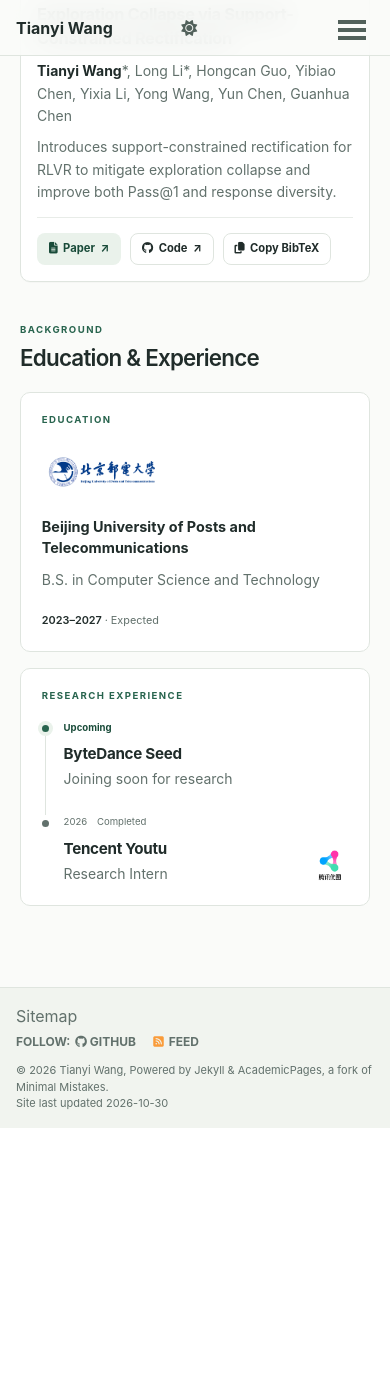
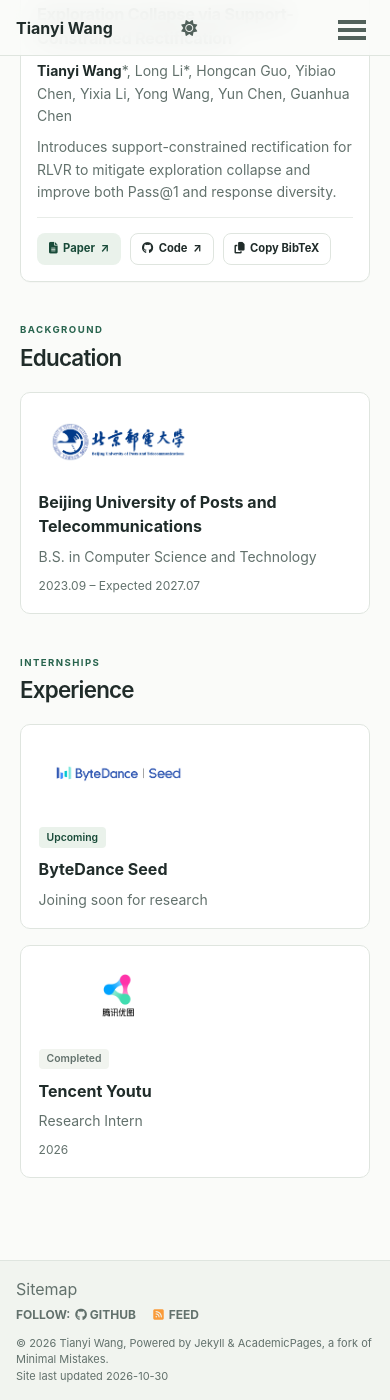
Before and after one commit to 1BIMU/Academic_CV, a Jekyll site: the page built from _pages/about.md, in a window 390 px wide and 1400 px high, scrolled down 2703 px. Built offline with Jekyll 4.4.1, drawn with Linux system fonts in a browser that asks for light colours; a script bundle is joined from its source files by our own code; library files that are not in the unit come from our copies; before the commit the page ends 3831 px from its top, so only the background shows below that.

Commit message:
Fix homepage education and internship layout with Seed logo

```diff
--- a/_pages/about.md
+++ b/_pages/about.md
@@ -57,36 +57,53 @@ redirect_from:
   </div>
 </section>
 
-<section class="academic-section" aria-labelledby="background-heading">
+<section class="academic-section" id="education" aria-labelledby="education-heading">
   <div class="academic-section__heading reveal" data-reveal>
     <div>
       <span class="section-kicker">Background</span>
-      <h2 id="background-heading">Education & Experience</h2>
+      <h2 id="education-heading">Education</h2>
     </div>
   </div>
-  <div class="background-grid">
-    <article class="education-card reveal" data-reveal id="education">
-      <span class="section-kicker">Education</span>
-      <img class="education-card__logo" src="/images/education/bupt.png" alt="BUPT logo" loading="lazy" />
+  <article class="background-entry reveal" data-reveal>
+    <div class="background-entry__image">
+      <img src="/images/education/bupt.png" alt="BUPT logo" loading="lazy" />
+    </div>
+    <div class="background-entry__content">
       <h3>Beijing University of Posts and Telecommunications</h3>
       <p>B.S. in Computer Science and Technology</p>
-      <span class="education-card__dates">2023–2027 <span>· Expected</span></span>
-    </article>
-    <div class="experience-panel reveal" data-reveal id="experience">
-      <h3 class="section-kicker">Research experience</h3>
-      <ol class="experience-list">
-        <li class="experience-item experience-item--upcoming">
-          <div class="experience-item__meta"><span class="experience-status">Upcoming</span></div>
-          <h4>ByteDance Seed</h4>
-          <p>Joining soon for research</p>
-        </li>
-        <li class="experience-item">
-          <div class="experience-item__meta"><time datetime="2026">2026</time><span>Completed</span></div>
-          <h4>Tencent Youtu</h4>
-          <p>Research Intern</p>
-          <img class="experience-item__logo" src="/images/Experience/youtu.png" alt="Tencent Youtu logo" loading="lazy" />
-        </li>
-      </ol>
+      <p class="background-entry__meta">2023.09 – Expected 2027.07</p>
+    </div>
+  </article>
+</section>
+
+<section class="academic-section" id="experience" aria-labelledby="experience-heading">
+  <div class="academic-section__heading reveal" data-reveal>
+    <div>
+      <span class="section-kicker">Internships</span>
+      <h2 id="experience-heading">Experience</h2>
     </div>
   </div>
+  <div class="background-list">
+    <article class="background-entry reveal" data-reveal>
+      <div class="background-entry__image">
+        <img src="/images/Experience/seed.jpg" alt="ByteDance Seed logo" loading="lazy" />
+      </div>
+      <div class="background-entry__content">
+        <span class="background-entry__status background-entry__status--upcoming">Upcoming</span>
+        <h3>ByteDance Seed</h3>
+        <p>Joining soon for research</p>
+      </div>
+    </article>
+    <article class="background-entry reveal" data-reveal>
+      <div class="background-entry__image">
+        <img src="/images/Experience/youtu.png" alt="Tencent Youtu logo" loading="lazy" />
+      </div>
+      <div class="background-entry__content">
+        <span class="background-entry__status">Completed</span>
+        <h3>Tencent Youtu</h3>
+        <p>Research Intern</p>
+        <p class="background-entry__meta">2026</p>
+      </div>
+    </article>
+  </div>
 </section>
--- a/_sass/layout/_home-profile.scss
+++ b/_sass/layout/_home-profile.scss
@@ -138,95 +138,84 @@
   background: currentColor;
 }
 
-.background-grid {
-  display: grid;
-  grid-template-columns: 1fr 1.15fr;
-  gap: 1rem;
-}
-
-.education-card, .experience-panel {
-  min-width: 0;
-  padding: 1.3rem;
-  border: 1px solid var(--global-border-color);
-  border-radius: 10px;
-  background: var(--academic-card);
-  scroll-margin-top: 6rem;
-}
-
-.education-card {
-  &__logo {
-    display: block;
-    width: 7.5rem;
-    height: 3.5rem;
-    margin: 1rem 0;
-    padding: 0.25rem;
-    border-radius: 4px;
-    background: #fff;
-    object-fit: contain;
+// Keep profile entries in normal flow so logos and text cannot overlap.
+.academic-home {
+  .background-list {
+    display: grid;
+    gap: 1rem;
   }
 
-  h3 { margin: 0 0 0.65rem; font-size: 0.9rem; line-height: 1.5; }
-  p { margin: 0 0 1rem; font-size: 0.75rem; color: var(--academic-subtle); }
-  &__dates { font-size: 0.68rem; font-weight: 600; }
-  &__dates span { color: var(--academic-subtle); font-weight: 400; }
-}
-
-.experience-list {
-  margin: 1.2rem 0 0 0.2rem;
-  padding: 0;
-  list-style: none;
-}
-
-.experience-item {
-  position: relative;
-  margin: 0;
-  padding: 0 0 1.6rem 1.1rem;
-  border-left: 1px solid var(--global-border-color);
-
-  &::before {
-    position: absolute;
-    top: 0.3rem;
-    left: -4px;
-    width: 7px;
-    height: 7px;
-    border-radius: 50%;
-    background: var(--academic-subtle);
-    content: "";
+  .background-entry {
+    display: grid;
+    grid-template-columns: 10rem minmax(0, 1fr);
+    gap: 1.5rem;
+    align-items: center;
+    min-width: 0;
+    padding: 1.4rem;
+    border: 1px solid var(--global-border-color);
+    border-radius: 10px;
+    background: var(--academic-card);
   }
 
-  &--upcoming::before {
-    background: var(--academic-accent);
-    box-shadow: 0 0 0 4px var(--academic-accent-soft);
+  .background-entry__image {
+    display: flex;
+    align-items: center;
+    justify-content: center;
+    min-width: 0;
+    height: 5rem;
+    padding: 0.65rem;
+    border-radius: 6px;
+    background: #fff;
+
+    img {
+      display: block;
+      width: 100%;
+      height: 100%;
+      margin: 0;
+      object-fit: contain;
+    }
   }
 
-  &:last-child { padding-bottom: 0; padding-right: 2.8rem; border-color: transparent; }
-  h4 { margin: 0.65rem 0 0.3rem; font-size: 0.95rem; letter-spacing: -0.02em; }
-  p { margin: 0; color: var(--academic-subtle); font-size: 0.73rem; }
+  .background-entry__content {
+    min-width: 0;
 
-  &__meta {
-    display: flex;
-    flex-wrap: wrap;
-    gap: 0.6rem;
-    align-items: center;
-    color: var(--academic-subtle);
-    font-size: 0.6rem;
-    line-height: 1.5;
+    h3 {
+      margin: 0 0 0.4rem;
+      font-size: 1rem;
+      line-height: 1.5;
+      overflow-wrap: break-word;
+    }
+
+    p {
+      margin: 0;
+      color: var(--academic-subtle);
+      font-size: 0.85rem;
+      line-height: 1.65;
+    }
+
+    .background-entry__meta {
+      margin-top: 0.5rem;
+      font-size: 0.75rem;
+    }
   }
 
-  &__logo {
-    position: absolute;
-    right: 0;
-    bottom: 0;
-    width: 2.3rem;
-    height: 2.3rem;
-    padding: 0.2rem;
-    border-radius: 5px;
-    background: #fff;
-    object-fit: contain;
+  .background-entry__status {
+    display: inline-block;
+    margin-bottom: 0.6rem;
+    padding: 0.15rem 0.5rem;
+    border-radius: 4px;
+    color: var(--academic-subtle);
+    background: var(--global-footer-bg-color);
+    font-size: 0.65rem;
+    font-weight: 600;
+    line-height: 1.5;
+
+    &--upcoming {
+      color: var(--academic-accent-strong);
+      background: var(--academic-accent-soft);
+    }
   }
 }
-
-.experience-status { color: var(--academic-accent-strong); font-weight: 700; }
 
 html[data-theme="dark"] .academic-home {
   --global-bg-color: #17201e;
@@ -292,10 +281,20 @@ html[data-theme="dark"] .academic-home {
     .intro-block__text { font-size: 0.95rem; }
     .news-list li, .research-update p,
     .research-card__authors, .research-card__summary,
-    .education-card p, .experience-item p { font-size: 0.875rem; }
+    .background-entry__content p { font-size: 0.875rem; }
     .sidebar .author__content { padding-right: 0; }
     .sidebar .author__urls-wrapper { display: none; }
   }
 
-  .background-grid { grid-template-columns: 1fr; }
+  .academic-home .background-entry {
+    grid-template-columns: minmax(0, 1fr);
+    gap: 1rem;
+    padding: 1.1rem;
+  }
+
+  .academic-home .background-entry__image {
+    width: 10rem;
+    max-width: 100%;
+    height: 4rem;
+  }
 }
```
Also changed, not shown: _pages/cv-details.md (+3 -0 lines), images/Experience/seed.jpg (added).
